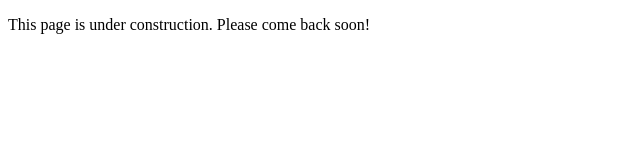
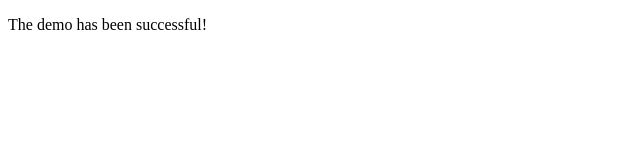
Before and after one commit to harneksidhu/blog-examples, a plain HTML site: page ansible-digital-ocean/files/index.html in a window 1280 px wide. Shown: the whole page, without its empty margins (0-640 px from the left). Drawn offline with Linux system fonts and the light colour scheme.

Commit message:
Made minor changes

```diff
--- a/ansible-digital-ocean/files/index.html
+++ b/ansible-digital-ocean/files/index.html
@@ -1,9 +1,9 @@
 <!DOCTYPE html>
 <html>
   <head>
-    <title>Under Construction</title>
+    <title>Ansible DigitalOcean Demo</title>
   </head>
   <body>
-    <p>This page is under construction. Please come back soon!</p>
+    <p>The demo has been successful!</p>
   </body>
 </html>
```
Also changed, not shown: 1 other file.
